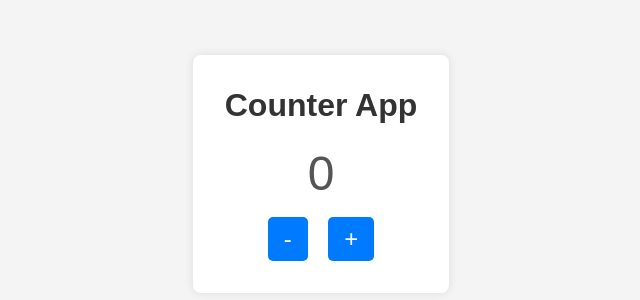
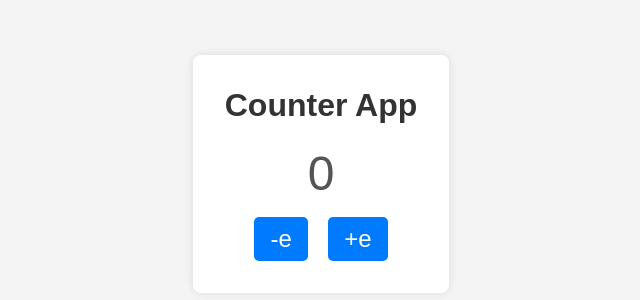
Before and after one commit to AInnov8yt/testing-lovable-30-2, a plain HTML site: page index.html in a window 1280 px wide. Shown: the part 226-526 px from the top of the page, without its empty margins (319-959 px from the left). Drawn offline with Linux system fonts and the light colour scheme.

Commit message:
Update index.html

```diff
--- a/index.html
+++ b/index.html
@@ -11,8 +11,8 @@
     <h1>Counter App</h1>
     <p id="countDisplay">0</p>
     <div class="buttons">
-      <button id="decrement">-</button>
-      <button id="increment">+</button>
+      <button id="decrement">-e</button>
+      <button id="increment">+e</button>
     </div>
   </div>
   <script src="app.js"></script>
```
